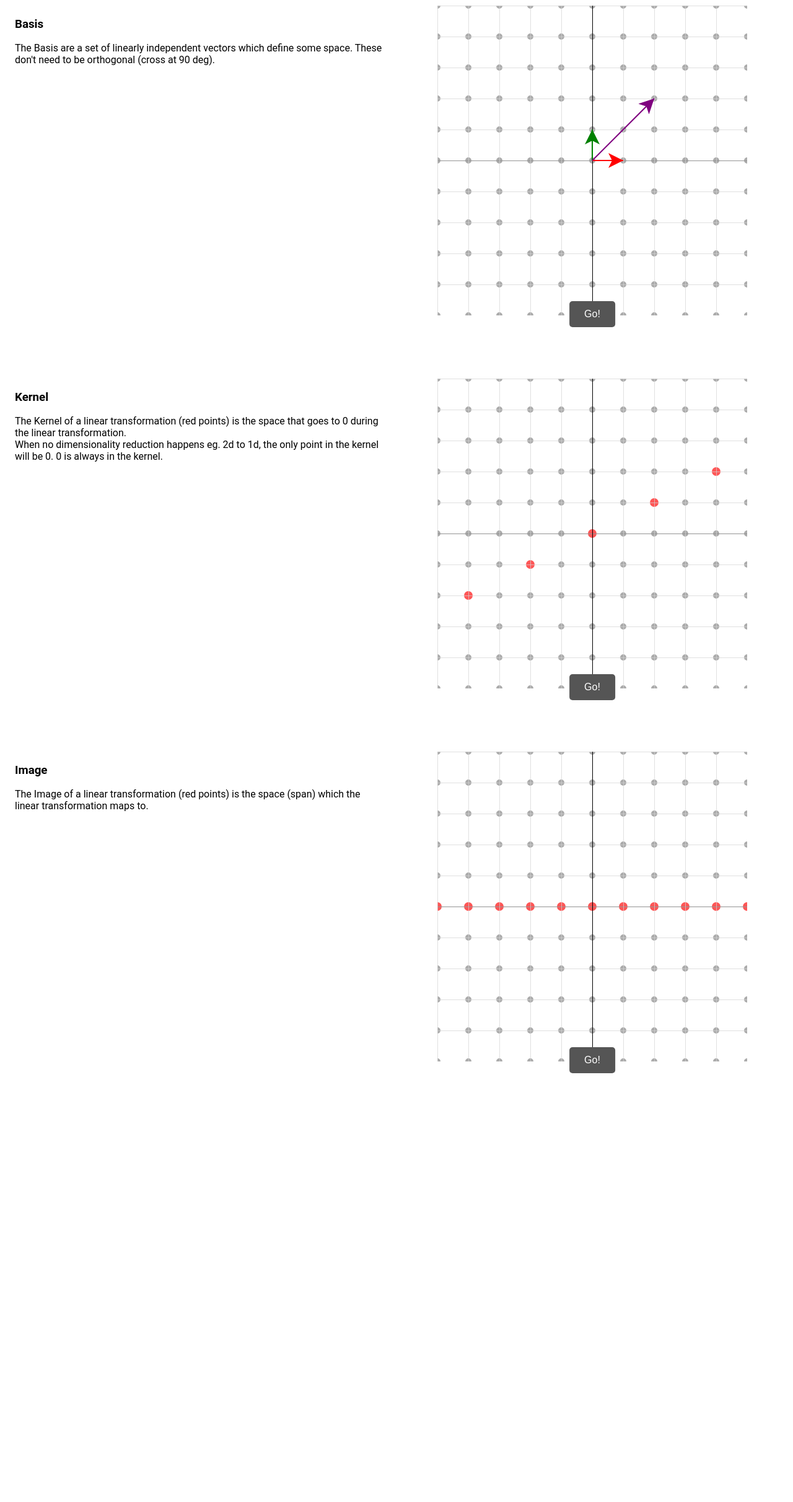
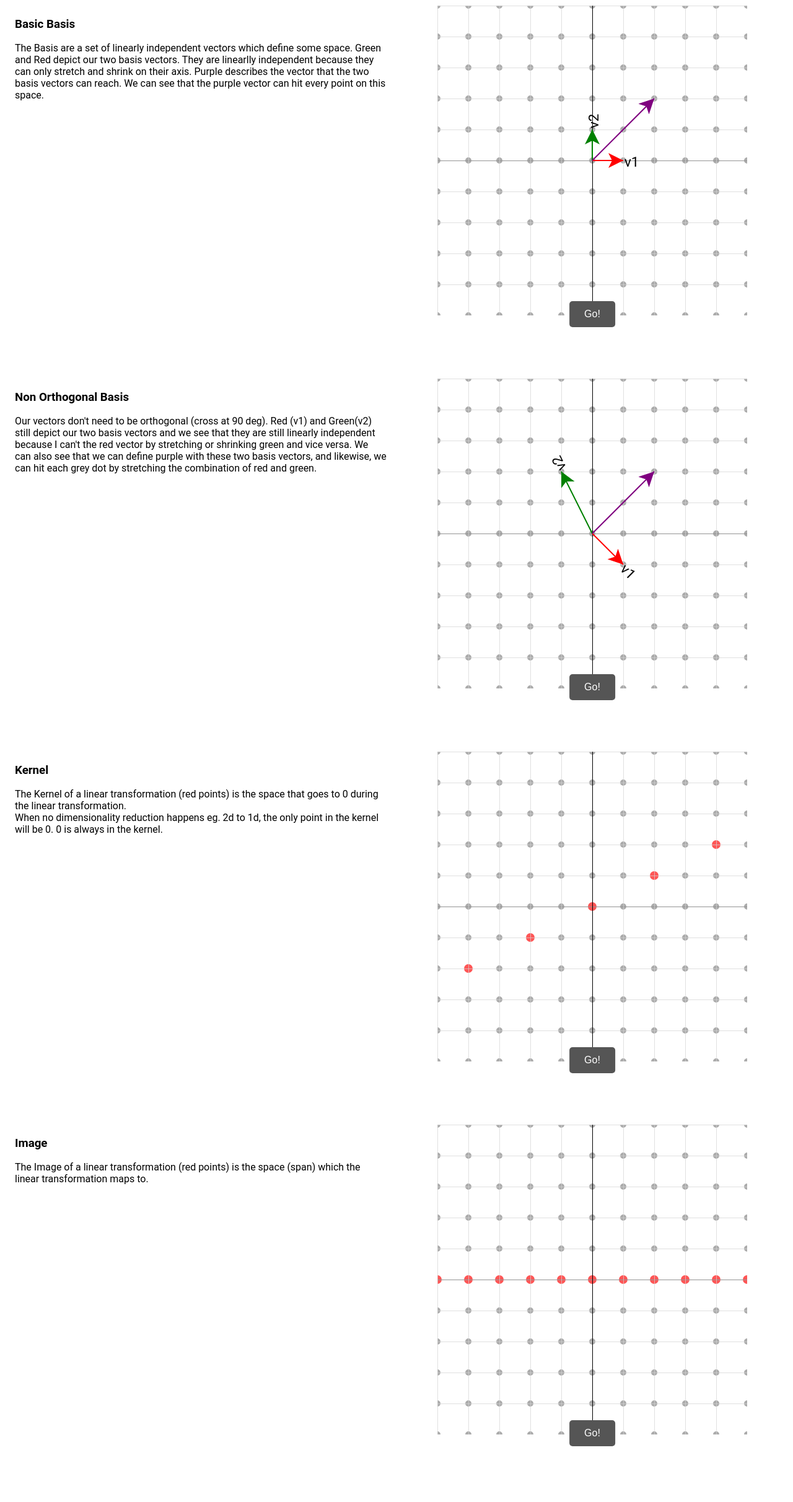
Before and after one commit to kzenstratus/kzen, a Flask app: page / in a window 1280 px wide. Shown: the whole page at 62% size. Before the commit the page ends 1732 px from the top, so only its background shows below. Run offline with Flask 2, Linux system fonts and the light colour scheme.

Commit message:
added labels, point still doesn't work, added placeholder to talk about non-orthogonal basis

```diff
--- a/app/static/display_class.js
+++ b/app/static/display_class.js
@@ -39,7 +39,8 @@ class DisplayConceptExamplePlot {
                 , dotRad = 5
                 , dotStrokeWidth = 4
                 , gridColor = 'grey'
-                , duration = 4000} = {}) {
+                , duration = 4000
+                } = {}) {
       this.conceptId = conceptId; //
       // You can have multiple concept examples underneath a conceptId
       this.conceptExampleId = conceptExampleId;
@@ -54,6 +55,7 @@ class DisplayConceptExamplePlot {
       this.width = width;
       this.plotSvgContainer = d3.select(conceptExampleId);
       this.numTicks = numTicks;
+
       // Make Initial Plot
       this.currSvg = d3.select("#" + this.conceptExampleId)
           .append("svg")
@@ -131,10 +133,13 @@ class DisplayConceptExamplePlot {
 
         for(var vecName in this.vecCoordJson){
           var vec = this.vecCoordJson[vecName];
-          console.log(this.vecCoordJson)
           var vecCoordList = vec["coordList"]
           var startCoord = vecCoordList[0];
 
+          var label = ""
+          if(typeof vec['label'] !== 'undefined'){
+            label = vec['label']
+          }
           let tmpVec = new Vector({startCoord : startCoord[0]
             , endCoord : startCoord[1]
             , lineSize : 2
@@ -143,18 +148,18 @@ class DisplayConceptExamplePlot {
             , width : this.width
             , numTicks : this.numTicks
             , color : vec["color"]
-            , arrowId : vecName
+            , arrowId : this.conceptExampleId + vecName
             // Vec coord list starts at index 1, don't repeat index 0.
-            , coordList : vecCoordList}
+            , coordList : vecCoordList
+            , label : label}
             // , coordList : vecCoordList.slice(1, vecCoordList.length)}
             );
 
           this.vecObjList.push(tmpVec);
           tmpVec.getVector(svgContainer);
+          tmpVec.getText(svgContainer);
         }
       }
-
-
 
 }
 // let testSpace = new Space(xDomain = [-5,5]
--- a/app/static/plot_class.js
+++ b/app/static/plot_class.js
@@ -51,7 +51,8 @@ class Vector {
                 , numTicks
                 , color
                 , arrowId
-                , coordList = []} = {}) {
+                , coordList = []
+                , label = ""} = {}) {
 
         this.startCoord = scaleLoc(startCoord
                                   , numTicks
@@ -74,6 +75,8 @@ class Vector {
         this.arrowId = arrowId;
         this.numTicks = numTicks;
         this.coordList = coordList
+        this.label = label
+
       }
         // Have a line, an arrow
         // and two points, a start and end point.
@@ -83,7 +86,6 @@ class Vector {
         getLine(someSvg){
 
           var lineData = [this.startCoord, this.endCoord];
-
 
           return(someSvg.append("path")
             // .attr("id", "vecLine")
@@ -95,6 +97,7 @@ class Vector {
             .attr("fill", "none")
             )
         }
+
         getArrowHead(someSvg){
           someSvg.append("svg:defs").append("svg:marker")
             .attr("id", "triangle_" + this.arrowId)
@@ -130,6 +133,16 @@ class Vector {
             .attr('stroke-width', this.dotStrokeWidth)
             .attr("r", this.dotRad);
         }
+        getText(someSvg){
+          var vecDef = someSvg.selectAll("defs").select("marker#triangle_"+ this.arrowId)
+          // Somehow this gets cut off, so text can't be too long.
+          vecDef.append("text")
+                .attr("x", 13) // 13 because 12 is the end of the arrow
+                .attr("dy", "1em")
+                .style("font-size", "0.7em")
+                .text(this.label)
+
+        }
         move(someSvg, duration){
 
           var vec = someSvg.select("path.vector#" + this.arrowId)
@@ -156,6 +169,10 @@ class Vector {
       }
 }
 
+
+// var someSvg = d3.select("#basis-example-ortho").select("svg");
+
+// vecDef = someSvg.selectAll("defs").select("marker#triangle_basis-example-orthoxVec")
 
 // Converts one increment to one scale
 
--- a/app/templates/index.html
+++ b/app/templates/index.html
@@ -17,18 +17,17 @@
 
   <div class = 'concept-container' id = "basis">
     <div class = 'concept-text'>
-
-      <h3>Basis</h3>
+      <h3>Basic Basis</h3>
       <p>
         The Basis are a set of linearly independent vectors which define some space.
-        These don't need to be orthogonal (cross at 90 deg).
+        Green and Red depict our two basis vectors. They are linearlly independent because they can only stretch and shrink on their axis. Purple describes the vector that the two basis vectors can reach. We can see that the purple vector can hit every point on this space.
       </p>
 
     </div>
 
         <script type="text/javascript">
           // Read in linAlgGlobalVar and kernelPayload
-          var vecCoordJson = {"xVec" :
+          var vecCoordJsonOrtho = {"xVec" :
                                 {"coordList" : [[[0,0], [1, 0]]
                                               , [[0,0], [2, 0]]
                                               , [[0,0], [2,0]]
@@ -36,15 +35,8 @@
                                               , [[0,0], [-3,0]]
                                               ]
                                   , "color" : "red"
+                                  , "label" : "v1"
                                 }
-                            // , "yVec" : {"coordList" : [[[0,0], [0,1]]
-                            //                          , [[2,0], [2,2]]
-                            //                          , [[2, 0], [2,-3]]
-                            //                          , [[-2,0], [-2,-5]]
-                            //                          , [[-2,0], [-2,2]]]
-
-                            //          ,  "color" : "green"
-                            //         }
                             , "yVec" : {"coordList" : [[[0,0], [0,1]]
                                                      , [[0,0], [0,2]]
                                                      , [[0,0], [0,-3]]
@@ -52,6 +44,7 @@
                                                      , [[0,0], [0,2]]]
 
                                      ,  "color" : "green"
+                                     , "label" : "v2"
                                     }
                           , "vec" : {"coordList" : [[[0,0], [2,2]]
                                                   , [[0,0], [2,2]]
@@ -63,7 +56,54 @@
                                     }
                         };
 
-          var basis = new DisplayConceptExamplePlot({conceptId : basisPayload.conceptId
+          var basisOrtho = new DisplayConceptExamplePlot({conceptId : basisPayload.conceptId
+                , conceptExampleId : "basis-example-ortho"
+                , buttonId : basisPayload.buttonId
+                , xDomain : linAlgGlobalVar.plotDomain
+                , yDomain : linAlgGlobalVar.plotDomain
+                , height : linAlgGlobalVar.plotHeight
+                , width : linAlgGlobalVar.plotWidth
+                , numTicks : linAlgGlobalVar.numTicks
+                , tarColor : basisPayload.tarColor
+                , tarSpace : basisPayload.highlightSpace
+                , vecCoordJson: vecCoordJsonOrtho
+                , duration: basisPayload.duration
+              })
+
+
+          </script>
+    <div class = 'concept-text'>
+      <h3>Non Orthogonal Basis </h3>
+      <p>
+        Our vectors don't need to be orthogonal (cross at 90 deg).
+        Red (v1) and Green(v2) still depict our two basis vectors and we see that they are still linearly independent because I can't the red vector by stretching or shrinking green and vice versa. We can also see that we can define purple with these two basis vectors, and likewise, we can hit each grey dot by stretching the combination of red and green.
+      </p>
+
+    </div>
+    <script type="text/javascript">
+      var vecCoordJson = {"xVec" :
+                                {"coordList" : [[[0,0], [1, -1]]
+                                              , [[0,0], [2, 0]]
+                                              , [[0,0], [2,0]]
+                                              , [[0,0], [-2,0]]
+                                              , [[0,0], [-3,0]]
+                                              ]
+                                  , "color" : "red"
+                                  , "label" : "v1"
+                                }
+                            , "yVec" : {"coordList" : [[[0,0], [-1,2]]
+                                                     , [[0,0], [0,2]]
+                                                     , [[0,0], [0,-3]]
+                                                     , [[0,0], [0,-4]]
+                                                     , [[0,0], [0,2]]]
+
+                                     ,  "color" : "green"
+                                     ,  "label" : "v2"
+                                    }
+                          , "vec" : vecCoordJsonOrtho['vec']
+                        };
+
+          var basisReg = new DisplayConceptExamplePlot({conceptId : basisPayload.conceptId
                 , conceptExampleId : "basis-example"
                 , buttonId : basisPayload.buttonId
                 , xDomain : linAlgGlobalVar.plotDomain
@@ -77,41 +117,8 @@
                 , duration: basisPayload.duration
                 })
 
-          // let testLine = new Vector({startCoord : [ 0, 0]
-          //   , endCoord : [1, 0]
-          //   , lineSize : 2
-          //   , lineStyle : "solid"
-          //   , height : 500
-          //   , width : 500
-          //   , numTicks : 10
-          //   , color : "blue"
-          //   , arrowId : "xVec"});
+    </script>
 
-          // var svgContainer = d3.select("#basis-example")
-          //                       .select("svg");
-          // testLine.getVector(svgContainer);
-
-          // let testLine1 = new Vector({startCoord : [ 0, 0]
-          //   , endCoord : [0, 1]
-          //   , lineSize : 2
-          //   , lineStyle : "solid"
-          //   , height : 500
-          //   , width : 500
-          //   , numTicks : 10
-          //   , color : "blue"
-          //   , arrowId : "yVec"});
-
-          // testLine1.getVector(svgContainer);
-
-
-          // var coordList = [[[0, 0], [0, 3]]
-          //         , [[0,0], [2,4]]
-          //         ];
-
-          // testLine.move(svgContainer, coordList, 2000);
-          // testLine1.move(svgContainer, coordList, 2000);
-
-          </script>
 
   </div>
 
```
